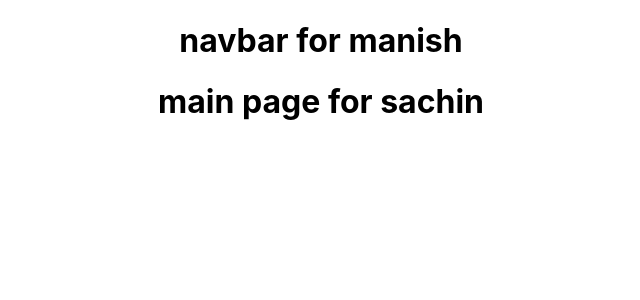
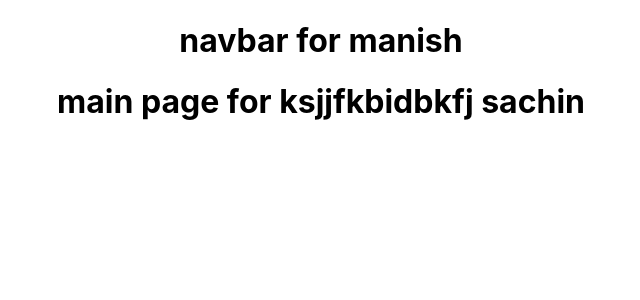
Before and after one commit to hakimsingh7453/Employee-Mangement, a React (Create React App) app: page / in a window 1280 px wide. Shown: the top 300 px of the page, without its empty margins (319-959 px from the left). Built offline with nearby package versions, Linux system fonts and the light colour scheme.

Commit message:
just chekcing commands

```diff
--- a/src/App.js
+++ b/src/App.js
@@ -5,7 +5,7 @@ function App() {
   return (
     <div className="App">
       <Navbar/>
-      <h1>main page for sachin</h1>
+      <h1>main page for ksjjfkbidbkfj sachin</h1>
     </div>
   );
 }
```
